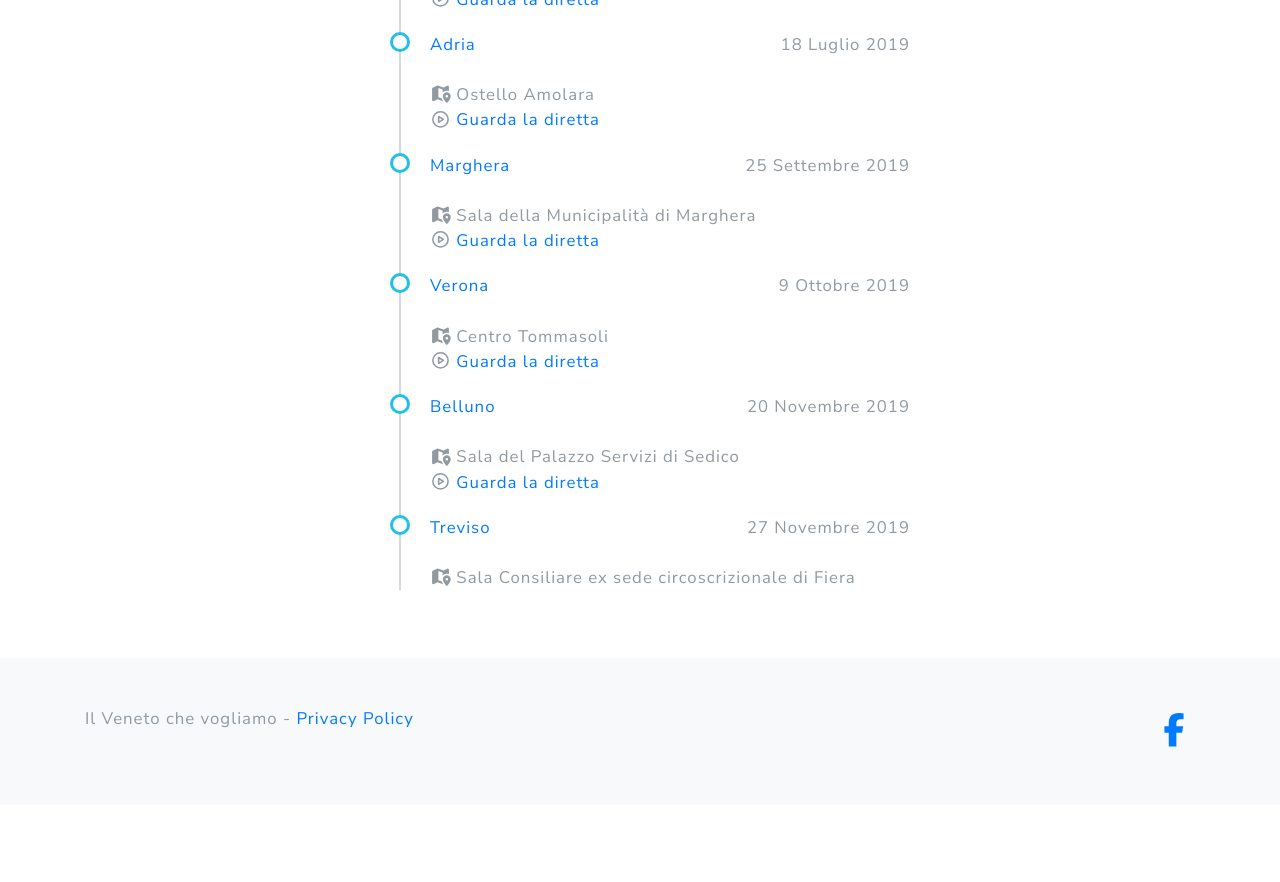
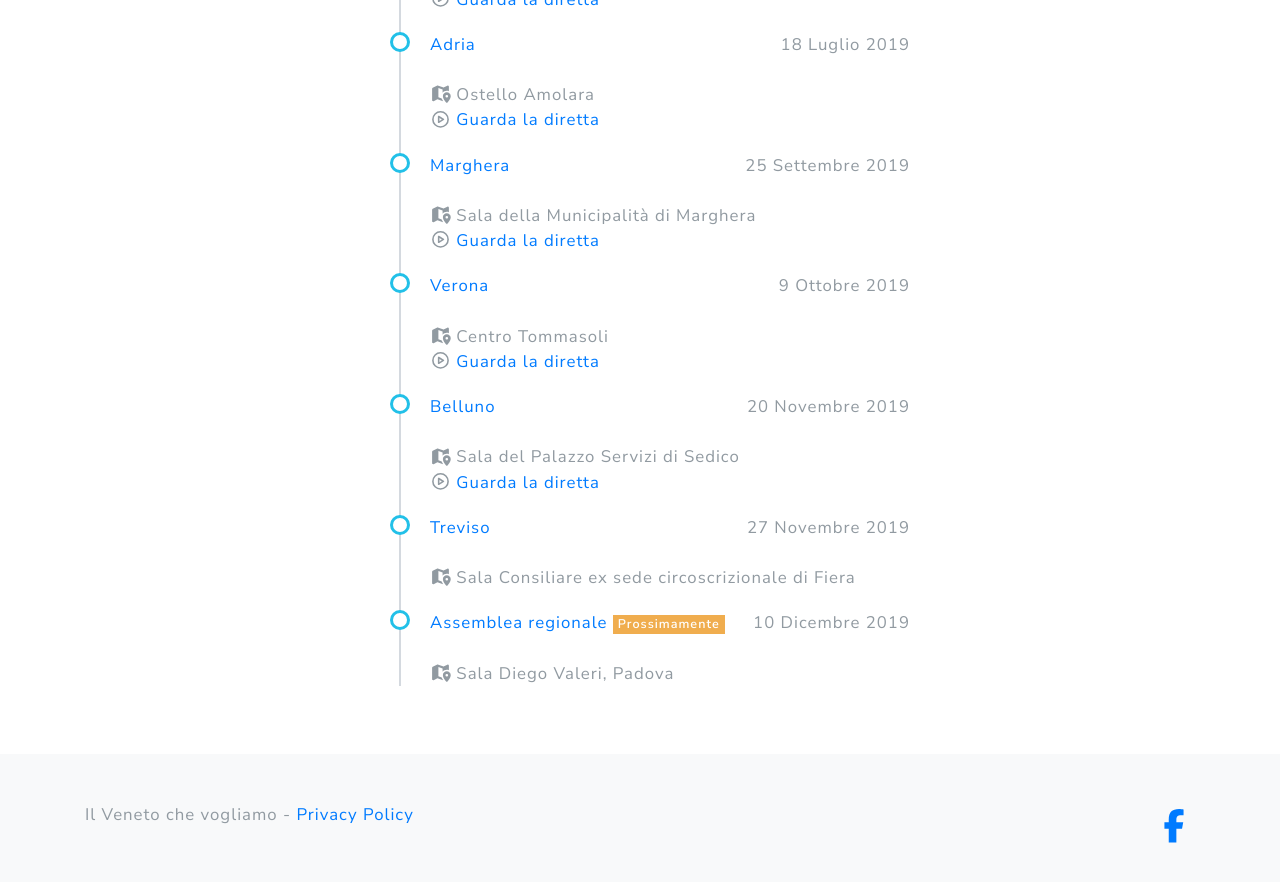
Before and after one commit to venetochevogliamo/venetochevogliamo.it, a Jekyll site: the page built from index.html, in a window 1280 px wide and 900 px high, scrolled down 2039 px. Shown: the top 882 px of the window. Built offline with Jekyll 4.4.1, drawn with Linux system fonts in a browser that asks for light colours; nearby versions of some CDN libraries; library files that are not in the unit come from our copies; comment, search, counter and statistics services are not loaded; before the commit the page ends 2844 px from its top, so only the background shows below that.

Commit message:
Assemblea regionale

```diff
--- a/_data/events.yml
+++ b/_data/events.yml
@@ -32,3 +32,8 @@
   place: Treviso
   fb: https://www.facebook.com/events/418002845493453/
   location: Sala Consiliare ex sede circoscrizionale di Fiera
+- date: 10 Dicembre 2019
+  place: Assemblea regionale
+  fb: https://www.facebook.com/events/722978128194722/
+  location: Sala Diego Valeri, Padova
+  new: true
```
